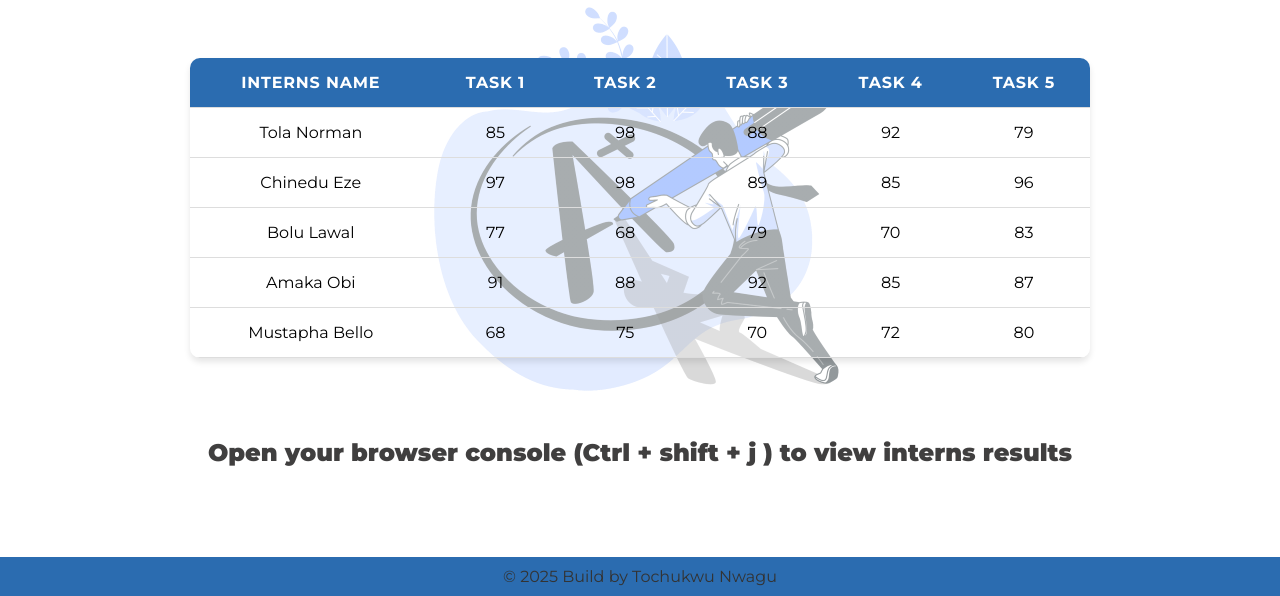
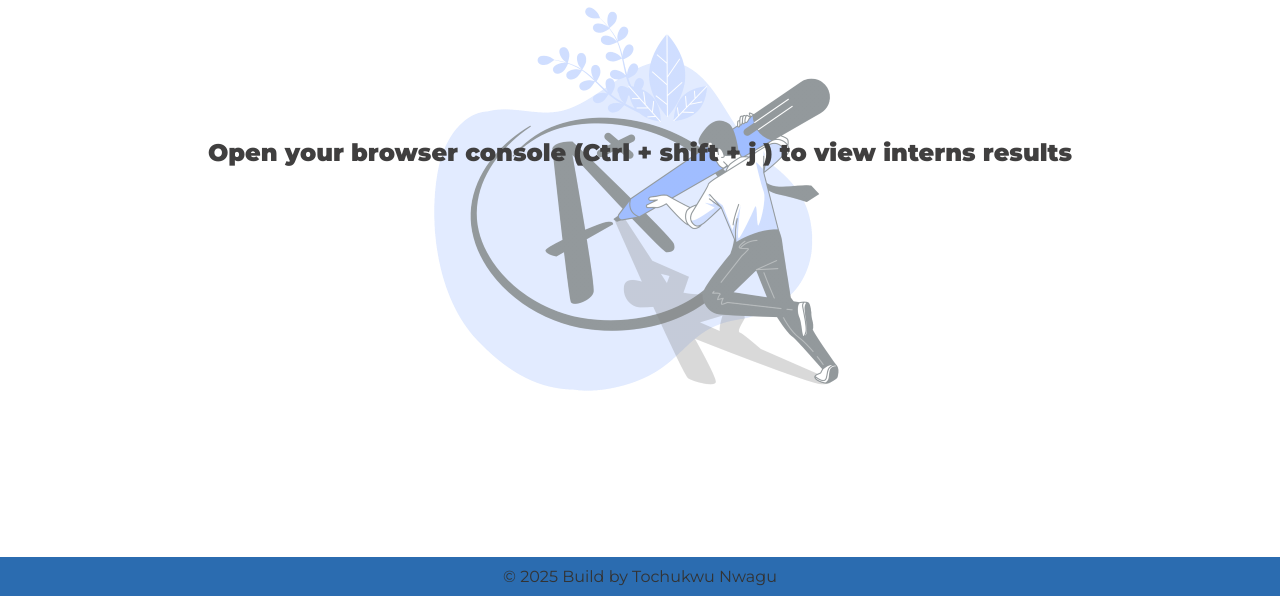
Before and after one commit to Tochi-Nwagu/Gradebook-app-task-6, a plain HTML site: page index.html in a window 1280 px wide. Shown: the part 204-800 px from the top of the page. Drawn offline with Linux system fonts and the light colour scheme.

Commit message:
removed styling

```diff
--- a/css/style.css
+++ b/css/style.css
@@ -25,6 +25,7 @@ body {
 /* Header */
 .header {
   background-color: #2b6cb0;
+  width: 100%;
 }
 .header img {
   height: 80px;
@@ -34,34 +35,7 @@ body {
 main {
   flex: 1;
 }
-table {
-  width: 90%;
-  max-width: 900px;
-  border-collapse: collapse;
-  background-color: rgba(255, 255, 255, 0.2);
-  border-radius: 10px;
-  overflow: hidden;
-  box-shadow: 0 4px 6px rgba(0, 0, 0, 0.1);
-  margin: 0 auto;
-}
 
-th,
-td {
-  padding: 15px;
-  text-align: center;
-  border-bottom: 1px solid #ddd;
-}
-
-th {
-  background-color: #2b6cb0;
-  color: #fff;
-  text-transform: uppercase;
-  letter-spacing: 0.05em;
-}
-
-tr:hover {
-  background-color: rgba(43, 108, 176, 0.1);
-}
 /* Text */
 h1 {
   text-align: center;
@@ -97,13 +71,6 @@ p {
     font-size: 28px;
     margin-top: 100px;
   }
-  table {
-    font-size: 14px;
-  }
-  th,
-  td {
-    padding: 10px;
-  }
 }
 
 @media (max-width: 480px) {
@@ -115,14 +82,4 @@ p {
     font-size: 20px;
     margin-top: 80px;
   }
-
-  th,
-  td {
-    padding: 5px;
-    font-size: 12px;
-  }
-
-  table {
-    min-width: 420px;
-  }
 }
--- a/index.html
+++ b/index.html
@@ -18,60 +18,7 @@
     </header>
     <main>
       <h1>GradeBook App</h1>
-      <table>
-        <thead>
-          <tr>
-            <th>Interns Name</th>
-            <th>Task 1</th>
-            <th>Task 2</th>
-            <th>Task 3</th>
-            <th>Task 4</th>
-            <th>Task 5</th>
-          </tr>
-        </thead>
-        <tbody>
-          <tr>
-            <td>Tola Norman</td>
-            <td>85</td>
-            <td>98</td>
-            <td>88</td>
-            <td>92</td>
-            <td>79</td>
-          </tr>
-          <tr>
-            <td>Chinedu Eze</td>
-            <td>97</td>
-            <td>98</td>
-            <td>89</td>
-            <td>85</td>
-            <td>96</td>
-          </tr>
-          <tr>
-            <td>Bolu Lawal</td>
-            <td>77</td>
-            <td>68</td>
-            <td>79</td>
-            <td>70</td>
-            <td>83</td>
-          </tr>
-          <tr>
-            <td>Amaka Obi</td>
-            <td>91</td>
-            <td>88</td>
-            <td>92</td>
-            <td>85</td>
-            <td>87</td>
-          </tr>
-          <tr>
-            <td>Mustapha Bello</td>
-            <td>68</td>
-            <td>75</td>
-            <td>70</td>
-            <td>72</td>
-            <td>80</td>
-          </tr>
-        </tbody>
-      </table>
+
       <p>
         Open your browser console (Ctrl + shift + j ) to view interns results
       </p>
```
